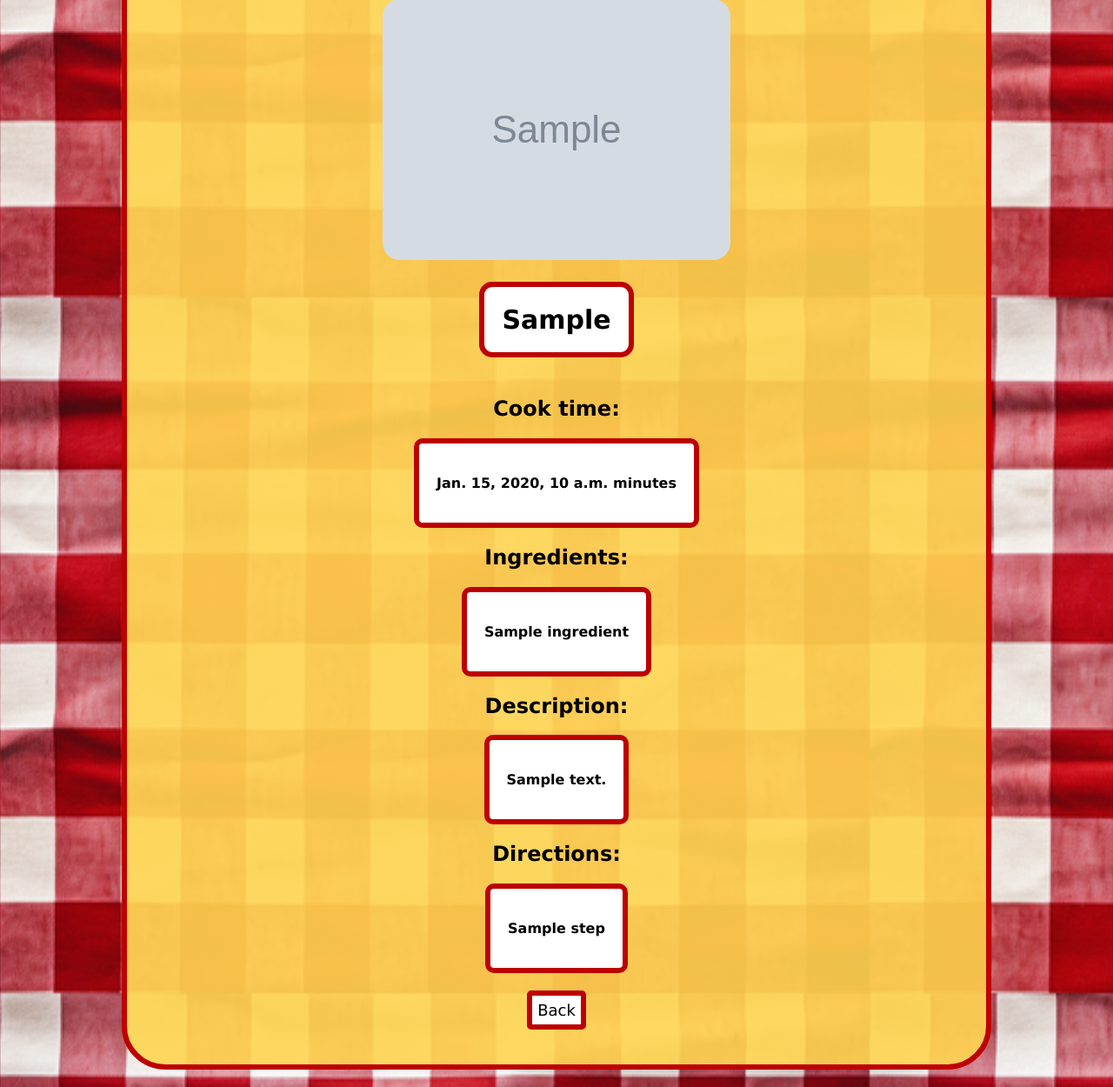
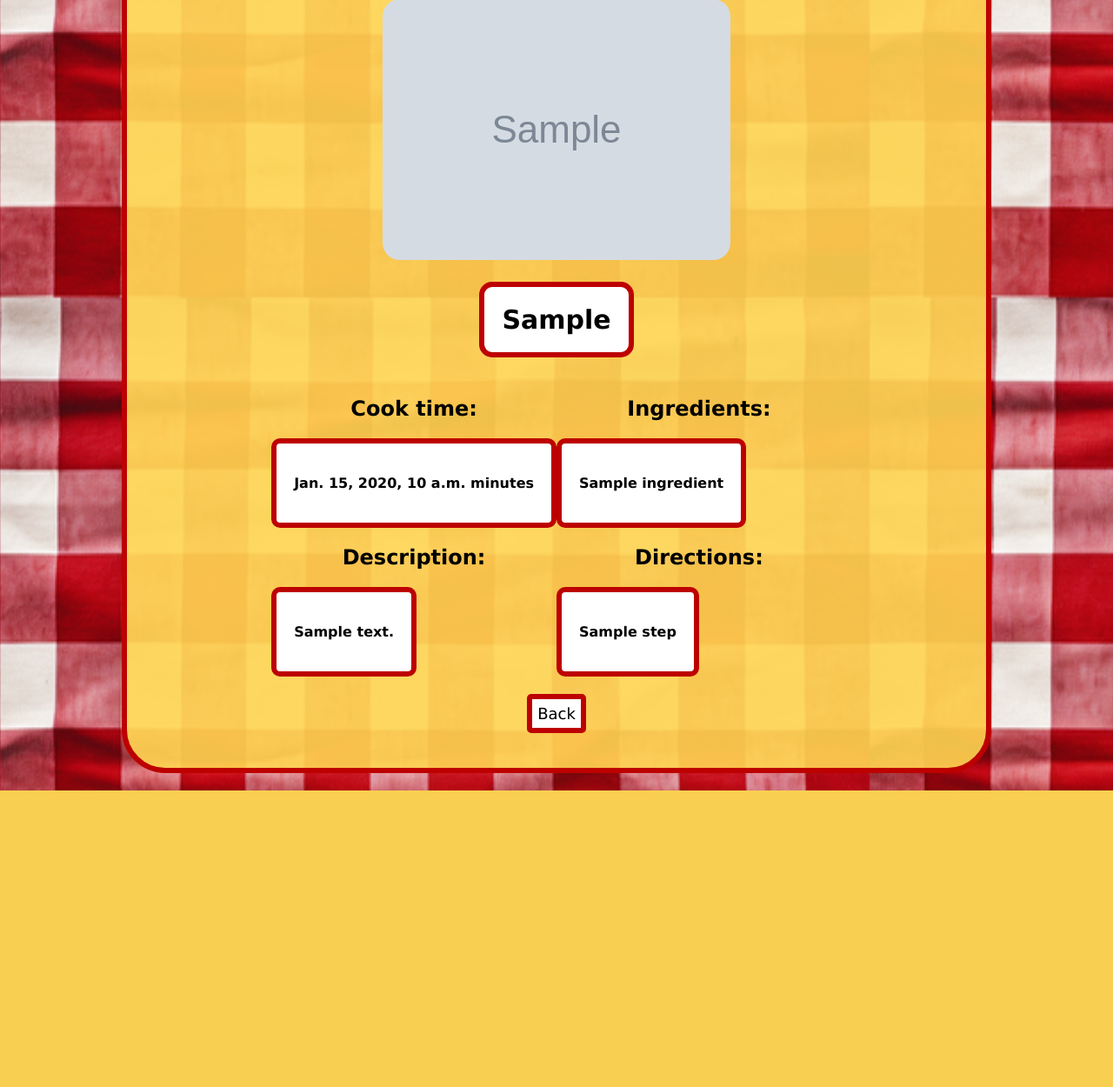
Before and after one commit to c0decel/recipe-app-live, a Django app: template recipes/templates/recipes/details.html in a window 1280 px wide. Shown: the part 458-1708 px from the top of the page at 87% size. After the commit the page ends 1367 px from the top, so only its background shows below. Run offline with Django 4.2, Linux system fonts and the light colour scheme; the template is opened without the code that fills it: most values are stand-ins (such as "Sample title", 1, 10 or a date in 2020); grey boxes marked "Sample" are stand-in pictures.

Commit message:
Add files via upload

```diff
--- a/recipes/templates/recipes/details.html
+++ b/recipes/templates/recipes/details.html
@@ -25,6 +25,7 @@
 
             .details_box {
                 text-align: center;
+                align-items: center;
                 font-weight: bold;
                 padding: 20px;
                 background-color: white;
@@ -54,6 +55,12 @@
                 border-radius: 15px;
             }
 
+            .grid {
+                display: grid;
+                grid-template-columns: 1fr 1fr;
+            }
+
+
         </style>
     </head>
     <body>
@@ -75,25 +82,35 @@
             <h1>{{object.name}}</h1>
             <img style="width: 400px; border-radius: 20px;" src="{{object.image.url}}">
             <h2 class="difficulty">{{object.calc_difficulty}}</h2>
+            <div class="grid">
+                <div class="grid_item">
                     <h2>Cook time:</h2>
                     <div class="details_box">
                         <p>{{object.cook_time}} minutes</p>
                     </div>
+                </div>
+                <div class="grid_item">
                     <h2>Ingredients:</h2>
                     <div class="details_box">
                         {% for ingredient in object.ingredients_to_list %}
                             <p>{{ingredient}}</p>
                         {% endfor %}
                     </div>
+                </div>
+                <div class="grid_item">
                     <h2>Description:</h2>
                     <div class="details_box">
                         <p>{{object.description}}</p>
                     </div>
+                </div>
+                <div class="grid_item">
                     <h2>Directions:</h2>
                     <div class="details_box">
                         {% for step in object.steps_to_list %}
                         <p>{{step}}</p>
                         {% endfor %}
+                    </div>
+                </div>
             </div>
             <button style="margin: 20px;" onclick="goBack()">
                 Back
```
Lines whose indentation alone changed are shown as unchanged.
